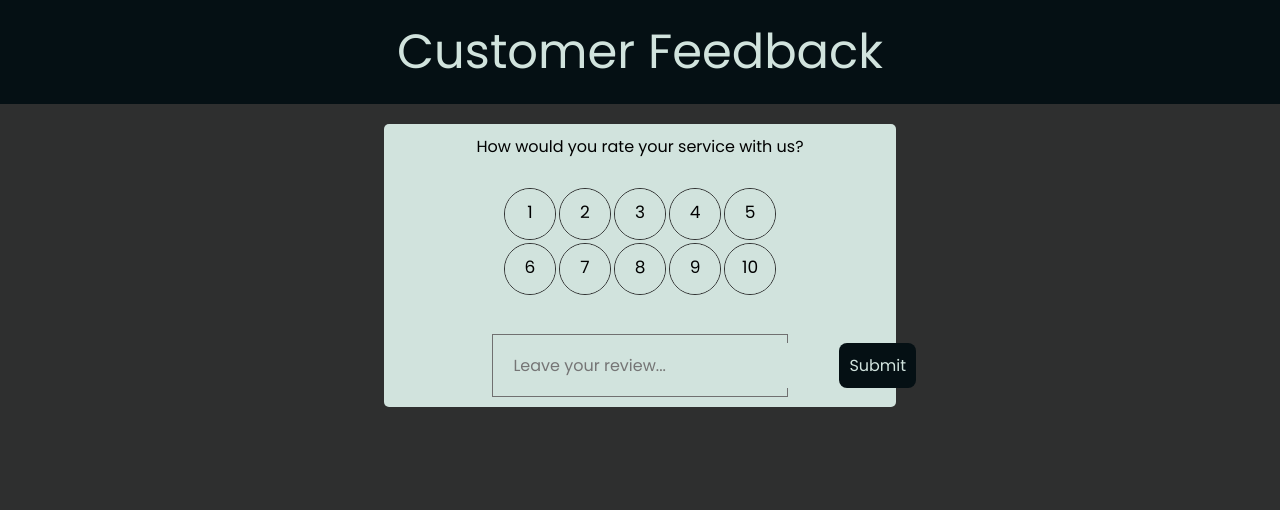
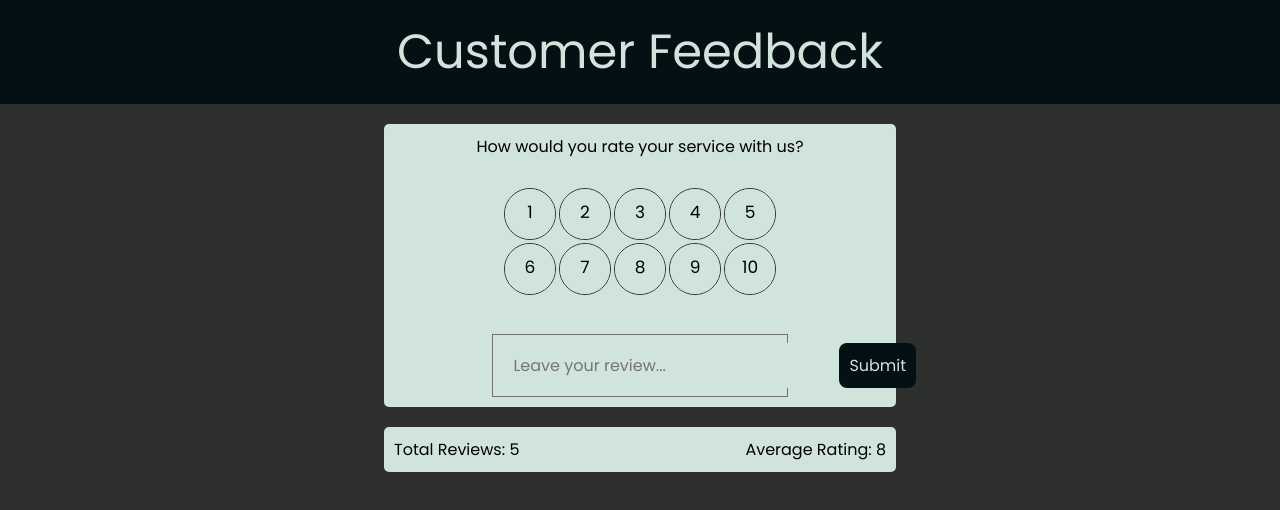
Before and after one commit to AaronCQuinn/feedback-app, a React (Create React App) app: page / in a window 1280 px wide. Shown: the top 510 px of the page. Built offline with nearby package versions, Linux system fonts and the light colour scheme.

Commit message:
review stats added

```diff
--- /dev/null
+++ b/src/components/feedbackStats/FeedbackStats.jsx
@@ -0,0 +1,26 @@
+import React, { useContext } from 'react'
+import "./feedbackStats.css"
+import FeedbackContext from '../../context/FeedbackContext'
+
+const FeedbackStats = () => {
+    const {feedback} = useContext(FeedbackContext);
+    let sum = 0;
+    feedback.forEach(element => {
+        sum += element.rating;
+    })
+
+    return (
+        <div className='cb-feedbackStats-container'>
+            <div className='cb-feedbackStats'>
+                <div className='cb-feedbackStats-stats'>
+                    Total Reviews: {feedback.length}
+                </div>
+                <div className='cb-feedbackStats-stats'>
+                    Average Rating: {sum / feedback.length}
+                </div>
+            </div>
+        </div>
+    )
+}
+
+export default FeedbackStats
--- /dev/null
+++ b/src/components/feedbackStats/feedbackStats.css
@@ -0,0 +1,22 @@
+.cb-feedbackStats-container {
+    margin-top: 20px;
+    width: 100vw;
+    display: flex;
+    justify-content: center;
+}
+
+.cb-feedbackStats {
+    display: flex;
+    flex-direction: row;
+    align-items: center;
+    justify-content: space-between;
+    background-color: var(--azure-x-11-web-color);
+    padding: 10px;
+    width: 40%;
+    border-radius: 5px;
+    text-align: center;
+}
+
+.cb-feedbackStats-stats {
+    background-color: var(--azure-x-11-web-color);
+}
--- a/src/pages/Home.js
+++ b/src/pages/Home.js
@@ -1,12 +1,14 @@
 import React from 'react'
 import Header from '../components/header/Header'
 import UserInput from '../components/userInput/UserInput'
+import FeedbackStats from '../components/feedbackStats/FeedbackStats'
 
 const home = () => {
   return (
     <>
-    <Header />
-    <UserInput />
+      <Header />
+      <UserInput />
+      <FeedbackStats />
     </>
   )
 }
```
